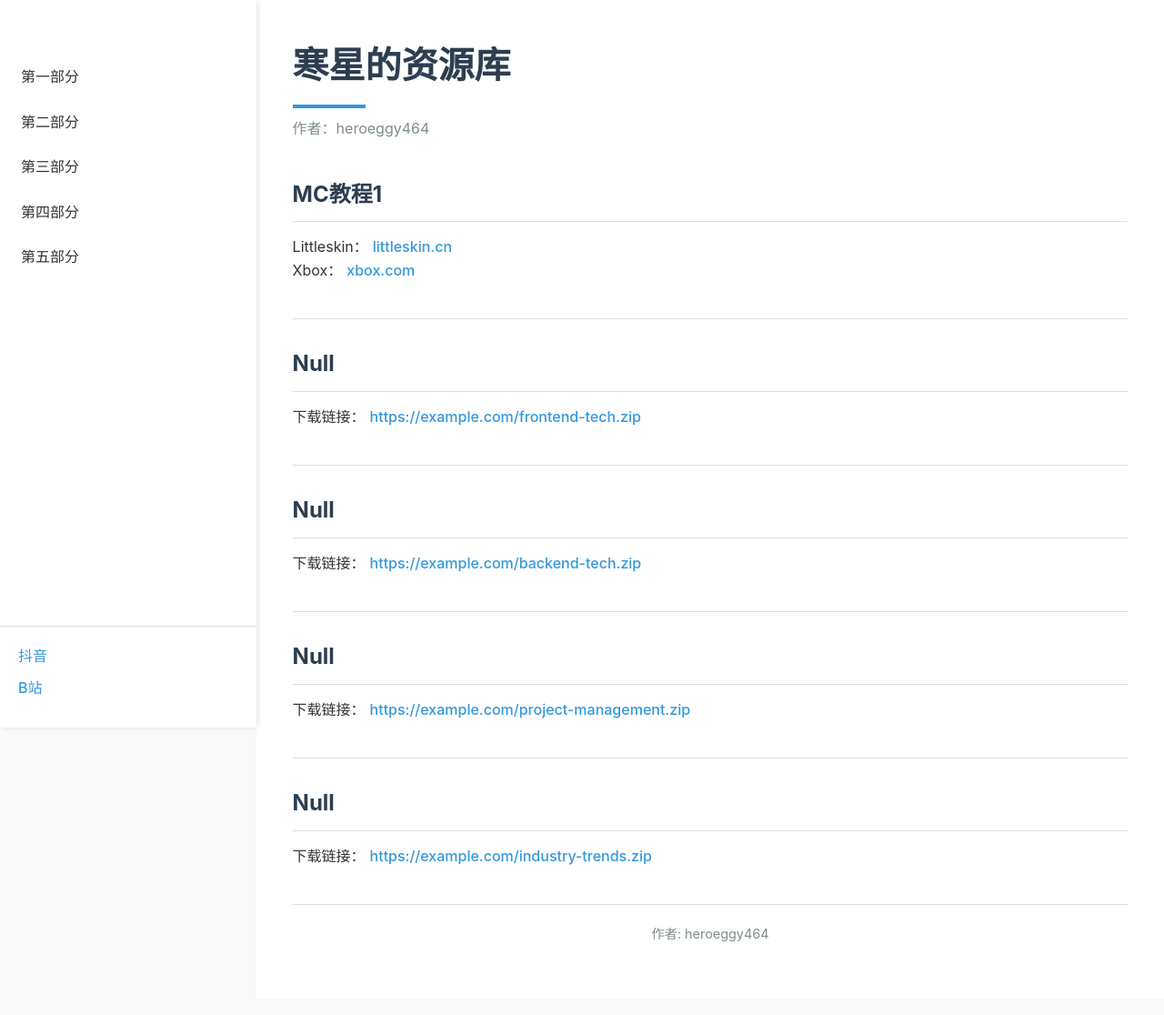
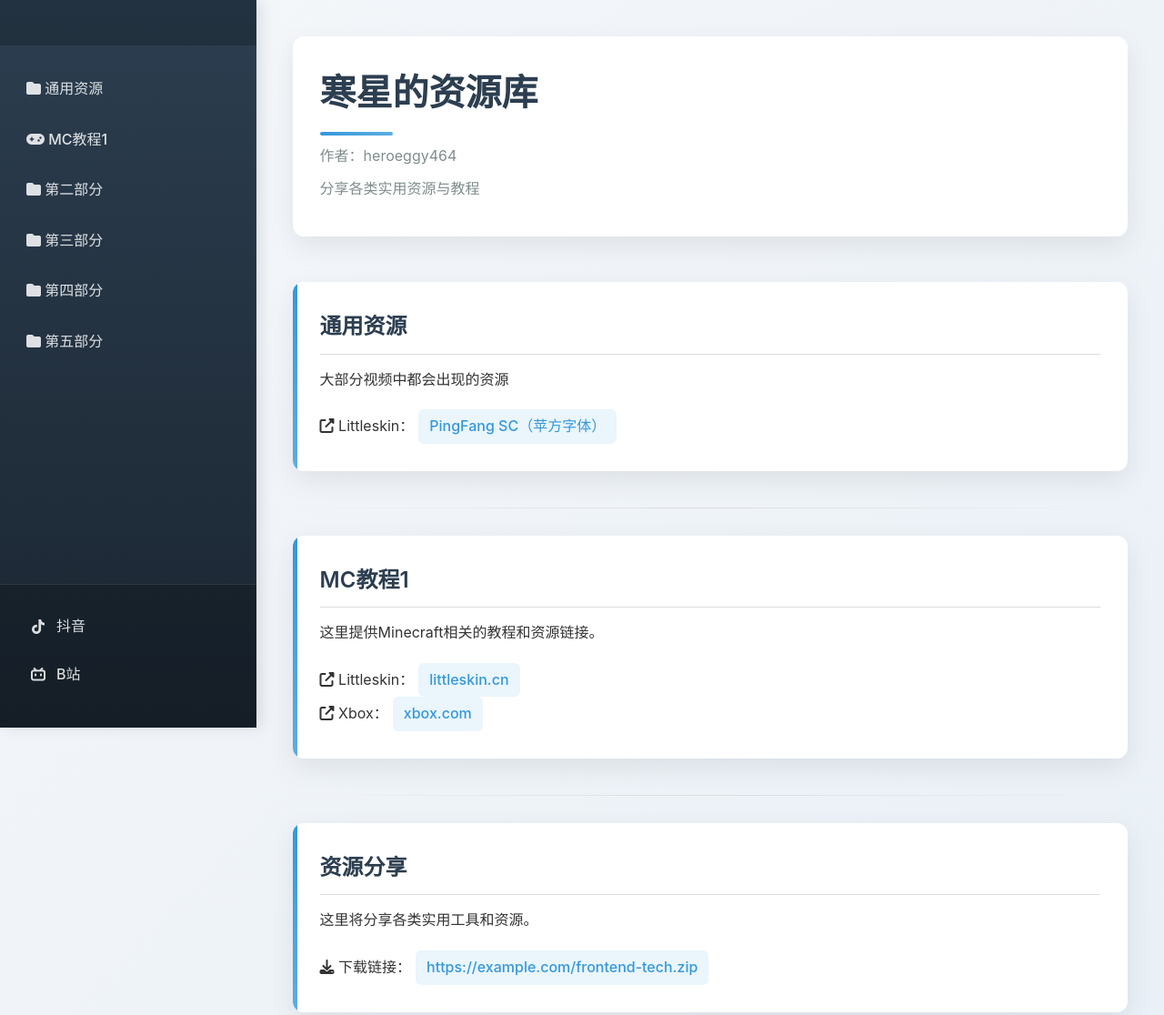
Before and after one commit to heroeggy464/HanXing-Repository, a plain HTML site: page index.html in a window 1280 px wide. Shown: the top 1116 px of the page at 91% size. Drawn offline with Linux system fonts and the light colour scheme.

Commit message:
Add files via upload

```diff
--- a/index.html
+++ b/index.html
@@ -15,6 +15,8 @@
             --border-color: #ddd;
             --hover-color: #2980b9;
             --transition: all 0.3s ease;
+            --card-shadow: 0 10px 30px rgba(0, 0, 0, 0.08);
+            --hover-shadow: 0 15px 35px rgba(0, 0, 0, 0.12);
         }
 
         * {
@@ -27,7 +29,8 @@
             font-family: 'Inter', 'Noto Sans', 'Microsoft YaHei', sans-serif;
             line-height: 1.6;
             color: var(--text-color);
-            background-color: #f9f9f9;
+            background: linear-gradient(135deg, #f5f7fa 0%, #e4edf5 100%);
+            min-height: 100vh;
         }
 
         .container {
@@ -38,21 +41,22 @@
         /* 左侧导航栏样式 */
         .sidebar {
             width: 22%;
-            background-color: white;
-            color: var(--text-color);
+            background: linear-gradient(180deg, var(--secondary-color) 0%, #1a2530 100%);
+            color: white;
             position: fixed;
             height: 100vh;
             overflow-y: auto;
             transition: var(--transition);
             z-index: 1000;
-            box-shadow: 2px 0 5px rgba(0, 0, 0, 0.1);
+            box-shadow: 5px 0 15px rgba(0, 0, 0, 0.1);
             display: flex;
             flex-direction: column;
         }
 
         .sidebar-header {
-            padding: 20px;
+            padding: 30px 20px 20px;
             text-align: center;
+            background-color: rgba(0, 0, 0, 0.2);
         }
 
         .sidebar-header h2 {
@@ -68,71 +72,68 @@
 
         .nav-item {
             display: block;
-            padding: 12px 20px;
-            color: var(--text-color);
+            padding: 15px 25px;
+            color: rgba(255, 255, 255, 0.85);
             text-decoration: none;
             transition: var(--transition);
-            border-left: 3px solid transparent;
+            border-left: 4px solid transparent;
+            font-weight: 500;
+            position: relative;
+            overflow: hidden;
         }
 
         .nav-item:hover, .nav-item.active {
-            background-color: rgba(0, 0, 0, 0.05);
-            color: var(--secondary-color);
+            background-color: rgba(255, 255, 255, 0.1);
+            color: white;
             border-left-color: var(--primary-color);
+            padding-left: 30px;
+        }
+
+        .nav-item::before {
+            content: '';
+            position: absolute;
+            top: 0;
+            left: -100%;
+            width: 100%;
+            height: 100%;
+            background: linear-gradient(90deg, transparent, rgba(255, 255, 255, 0.1), transparent);
+            transition: left 0.5s;
+        }
+
+        .nav-item:hover::before {
+            left: 100%;
         }
 
         /* 社交媒体文字链接样式 - 移到导航栏底部 */
         .social-text-links {
-            padding: 20px;
-            border-top: 1px solid var(--border-color);
+            padding: 25px 20px;
+            border-top: 1px solid rgba(255, 255, 255, 0.1);
             margin-top: auto;
+            background-color: rgba(0, 0, 0, 0.2);
         }
 
         .social-text-links a {
-            display: block;
-            margin-bottom: 10px;
-            color: var(--primary-color);
+            display: flex;
+            align-items: center;
+            margin-bottom: 12px;
+            color: rgba(255, 255, 255, 0.85);
             text-decoration: none;
             font-weight: 500;
             transition: var(--transition);
+            padding: 8px 12px;
+            border-radius: 6px;
         }
 
         .social-text-links a:hover {
-            color: var(--hover-color);
-            text-decoration: underline;
+            color: white;
+            background-color: rgba(255, 255, 255, 0.1);
+            transform: translateX(5px);
         }
 
-        .social-links {
-            padding: 0 20px 20px;
-        }
-
-        .social-links h3 {
-            font-size: 0.9rem;
-            margin-bottom: 10px;
-            color: var(--light-text);
-        }
-
-        .social-icons {
-            display: flex;
-            gap: 15px;
-        }
-
-        .social-icon {
-            display: inline-flex;
-            align-items: center;
-            justify-content: center;
-            width: 36px;
-            height: 36px;
-            border-radius: 50%;
-            background-color: var(--neutral-color);
-            color: var(--text-color);
-            transition: var(--transition);
-        }
-
-        .social-icon:hover {
-            background-color: var(--primary-color);
-            color: white;
-            transform: translateY(-3px);
+        .social-text-links a i {
+            margin-right: 10px;
+            width: 20px;
+            text-align: center;
         }
 
         /* 右侧内容区域样式 */
@@ -140,11 +141,20 @@
             width: 78%;
             margin-left: 22%;
             padding: 40px;
-            background-color: white;
+            background-color: transparent;
         }
 
         .content-header {
-            margin-bottom: 40px;
+            margin-bottom: 50px;
+            background: white;
+            padding: 30px;
+            border-radius: 12px;
+            box-shadow: var(--card-shadow);
+            transition: var(--transition);
+        }
+
+        .content-header:hover {
+            box-shadow: var(--hover-shadow);
         }
 
         .main-title {
@@ -153,6 +163,7 @@
             margin-bottom: 10px;
             position: relative;
             padding-bottom: 15px;
+            font-weight: 700;
         }
 
         .main-title::after {
@@ -162,31 +173,55 @@
             left: 0;
             width: 80px;
             height: 4px;
-            background-color: var(--primary-color);
+            background: linear-gradient(90deg, var(--primary-color), #5dade2);
+            border-radius: 2px;
         }
 
         .author-info {
             color: var(--light-text);
             font-size: 1rem;
-            margin-bottom: 30px;
+            margin-bottom: 10px;
         }
 
         .section {
             margin-bottom: 40px;
+            background: white;
+            padding: 30px;
+            border-radius: 12px;
+            box-shadow: var(--card-shadow);
+            transition: var(--transition);
+            position: relative;
+            overflow: hidden;
+        }
+
+        .section:hover {
+            box-shadow: var(--hover-shadow);
+            transform: translateY(-5px);
+        }
+
+        .section::before {
+            content: '';
+            position: absolute;
+            top: 0;
+            left: 0;
+            width: 5px;
+            height: 100%;
+            background: linear-gradient(180deg, var(--primary-color), #5dade2);
         }
 
         /* 小标题字号调小 */
         .section-title {
-            font-size: 1.5rem; /* 从1.8rem调小到1.5rem */
+            font-size: 1.5rem;
             color: var(--secondary-color);
             margin-bottom: 15px;
             padding-bottom: 10px;
             border-bottom: 1px solid var(--border-color);
+            font-weight: 600;
         }
 
         /* 下载链接样式 */
         .download-link {
-            margin-top: 15px;
+            margin-top: 20px;
             font-size: 1rem;
             color: var(--text-color);
         }
@@ -197,16 +232,26 @@
             font-weight: 500;
             margin-left: 5px;
             transition: var(--transition);
+            display: inline-flex;
+            align-items: center;
+            padding: 6px 12px;
+            border-radius: 6px;
+            background-color: rgba(52, 152, 219, 0.1);
         }
 
         .download-link a:hover {
             color: var(--hover-color);
-            text-decoration: underline;
+            background-color: rgba(52, 152, 219, 0.2);
+            transform: translateY(-2px);
+        }
+
+        .download-link a i {
+            margin-right: 6px;
         }
 
         .divider {
             height: 1px;
-            background-color: var(--border-color);
+            background: linear-gradient(90deg, transparent, var(--border-color), transparent);
             margin: 30px 0;
         }
 
@@ -217,12 +262,18 @@
             top: 20px;
             left: 20px;
             z-index: 1001;
-            background-color: var(--secondary-color);
+            background: linear-gradient(135deg, var(--secondary-color), #1a2530);
             color: white;
             border: none;
-            border-radius: 4px;
-            padding: 8px 12px;
+            border-radius: 8px;
+            padding: 10px 14px;
             cursor: pointer;
+            box-shadow: 0 4px 10px rgba(0, 0, 0, 0.2);
+            transition: var(--transition);
+        }
+
+        .menu-toggle:hover {
+            transform: scale(1.05);
         }
 
         @media (max-width: 768px) {
@@ -231,7 +282,7 @@
             }
 
             .sidebar {
-                width: 250px;
+                width: 280px;
                 transform: translateX(-100%);
             }
 
@@ -243,7 +294,7 @@
                 width: 100%;
                 margin-left: 0;
                 padding: 20px;
-                padding-top: 60px;
+                padding-top: 70px;
             }
 
             .main-title {
@@ -253,17 +304,46 @@
             .section-title {
                 font-size: 1.3rem;
             }
+
+            .content-header, .section {
+                padding: 20px;
+            }
         }
 
         /* 页脚样式 */
         footer {
             text-align: center;
-            padding: 20px;
+            padding: 25px;
             margin-top: 40px;
             color: var(--light-text);
             font-size: 0.9rem;
             border-top: 1px solid var(--border-color);
+            background: white;
+            border-radius: 12px;
+            box-shadow: var(--card-shadow);
         }
+
+        /* 添加动画效果 */
+        @keyframes fadeInUp {
+            from {
+                opacity: 0;
+                transform: translateY(20px);
+            }
+            to {
+                opacity: 1;
+                transform: translateY(0);
+            }
+        }
+
+        .section {
+            animation: fadeInUp 0.5s ease forwards;
+        }
+
+        .section:nth-child(2) { animation-delay: 0.1s; }
+        .section:nth-child(3) { animation-delay: 0.2s; }
+        .section:nth-child(4) { animation-delay: 0.3s; }
+        .section:nth-child(5) { animation-delay: 0.4s; }
+        .section:nth-child(6) { animation-delay: 0.5s; }
     </style>
 </head>
 <body>
@@ -278,17 +358,22 @@
                 <h2>网站导航</h2>
             </div>
             <div class="nav-menu">
-                <a href="#section1" class="nav-item active">第一部分</a>
-                <a href="#section2" class="nav-item">第二部分</a>
-                <a href="#section3" class="nav-item">第三部分</a>
-                <a href="#section4" class="nav-item">第四部分</a>
-                <a href="#section5" class="nav-item">第五部分</a>
+                <a href="#section1" class="nav-item"><i class="fas fa-folder"></i> 通用资源</a>
+                <a href="#section2" class="nav-item active"><i class="fas fa-gamepad"></i> MC教程1</a>
+                <a href="#section3" class="nav-item"><i class="fas fa-folder"></i> 第二部分</a>
+                <a href="#section4" class="nav-item"><i class="fas fa-folder"></i> 第三部分</a>
+                <a href="#section5" class="nav-item"><i class="fas fa-folder"></i> 第四部分</a>
+                <a href="#section6" class="nav-item"><i class="fas fa-folder"></i> 第五部分</a>
             </div>
 
             <!-- 社交媒体文字链接 - 移到导航栏最底部 -->
             <div class="social-text-links">
-                <a href="https://www.douyin.com/user/MS4wLjABAAAA6W19rIp95N8KRKXt5BnKxieObtSAxEZLucKNTJvb-HM?from_tab_name=main" target="_blank">抖音</a>
-                <a href="https://space.bilibili.com/3493118680762975?spm_id_from=333.1007.0.0" target="_blank">B站</a>
+                <a href="https://www.douyin.com/user/MS4wLjABAAAA6W19rIp95N8KRKXt5BnKxieObtSAxEZLucKNTJvb-HM?from_tab_name=main" target="_blank">
+                    <i class="fab fa-tiktok"></i> 抖音
+                </a>
+                <a href="https://space.bilibili.com/3493118680762975?spm_id_from=333.1007.0.0" target="_blank">
+                    <i class="fab fa-bilibili"></i> B站
+                </a>
             </div>
         </nav>
 
@@ -297,58 +382,76 @@
             <div class="content-header">
                 <h1 class="main-title">寒星的资源库</h1>
                 <p class="author-info">作者：heroeggy464</p>
+                <p class="author-info">分享各类实用资源与教程</p>
             </div>
 
             <section id="section1" class="section">
-                <h2 class="section-title">MC教程1</h2>
+                <h2 class="section-title">通用资源</h2>
+                <p>大部分视频中都会出现的资源</p>
                 <!-- 添加下载链接 -->
                 <div class="download-link">
-                    Littleskin：<a href="https://littleskin.cn" target="_blank">littleskin.cn</a><br>Xbox：<a href="https://xbox.com" target="_blank">xbox.com</a>
+                    <i class="fas fa-external-link-alt"></i> Littleskin：<a href="https://github.com/refinec/PingFangSC/blob/main/ttf/PingFangSC-Regular.ttf" target="_blank">PingFang SC（苹方字体）</a><br>
                 </div>
             </section>
 
             <div class="divider"></div>
 
             <section id="section2" class="section">
-                <h2 class="section-title">Null</h2>
+                <h2 class="section-title">MC教程1</h2>
+                <p>这里提供Minecraft相关的教程和资源链接。</p>
                 <!-- 添加下载链接 -->
                 <div class="download-link">
-                    下载链接：<a href="https://example.com/frontend-tech.zip" target="_blank">https://example.com/frontend-tech.zip</a>
+                    <i class="fas fa-external-link-alt"></i> Littleskin：<a href="https://littleskin.cn" target="_blank">littleskin.cn</a><br>
+                    <i class="fas fa-external-link-alt"></i> Xbox：<a href="https://xbox.com" target="_blank">xbox.com</a>
                 </div>
             </section>
 
             <div class="divider"></div>
 
             <section id="section3" class="section">
-                <h2 class="section-title">Null</h2>
+                <h2 class="section-title">资源分享</h2>
+                <p>这里将分享各类实用工具和资源。</p>
                 <!-- 添加下载链接 -->
                 <div class="download-link">
-                    下载链接：<a href="https://example.com/backend-tech.zip" target="_blank">https://example.com/backend-tech.zip</a>
+                    <i class="fas fa-download"></i> 下载链接：<a href="https://example.com/frontend-tech.zip" target="_blank">https://example.com/frontend-tech.zip</a>
                 </div>
             </section>
 
             <div class="divider"></div>
 
             <section id="section4" class="section">
-                <h2 class="section-title">Null</h2>
+                <h2 class="section-title">开发工具</h2>
+                <p>这里提供开发相关的工具和资源。</p>
                 <!-- 添加下载链接 -->
                 <div class="download-link">
-                    下载链接：<a href="https://example.com/project-management.zip" target="_blank">https://example.com/project-management.zip</a>
+                    <i class="fas fa-download"></i> 下载链接：<a href="https://example.com/backend-tech.zip" target="_blank">https://example.com/backend-tech.zip</a>
                 </div>
             </section>
 
             <div class="divider"></div>
 
             <section id="section5" class="section">
-                <h2 class="section-title">Null</h2>
+                <h2 class="section-title">设计资源</h2>
+                <p>这里分享设计相关的素材和工具。</p>
                 <!-- 添加下载链接 -->
                 <div class="download-link">
-                    下载链接：<a href="https://example.com/industry-trends.zip" target="_blank">https://example.com/industry-trends.zip</a>
+                    <i class="fas fa-download"></i> 下载链接：<a href="https://example.com/project-management.zip" target="_blank">https://example.com/project-management.zip</a>
+                </div>
+            </section>
+
+            <div class="divider"></div>
+
+            <section id="section6" class="section">
+                <h2 class="section-title">学习资料</h2>
+                <p>这里提供各类学习资料和教程。</p>
+                <!-- 添加下载链接 -->
+                <div class="download-link">
+                    <i class="fas fa-download"></i> 下载链接：<a href="https://example.com/industry-trends.zip" target="_blank">https://example.com/industry-trends.zip</a>
                 </div>
             </section>
 
             <footer>
-                作者: heroeggy464
+                作者: heroeggy464 | 寒星的资源库 © 2025
             </footer>
         </main>
     </div>
```
